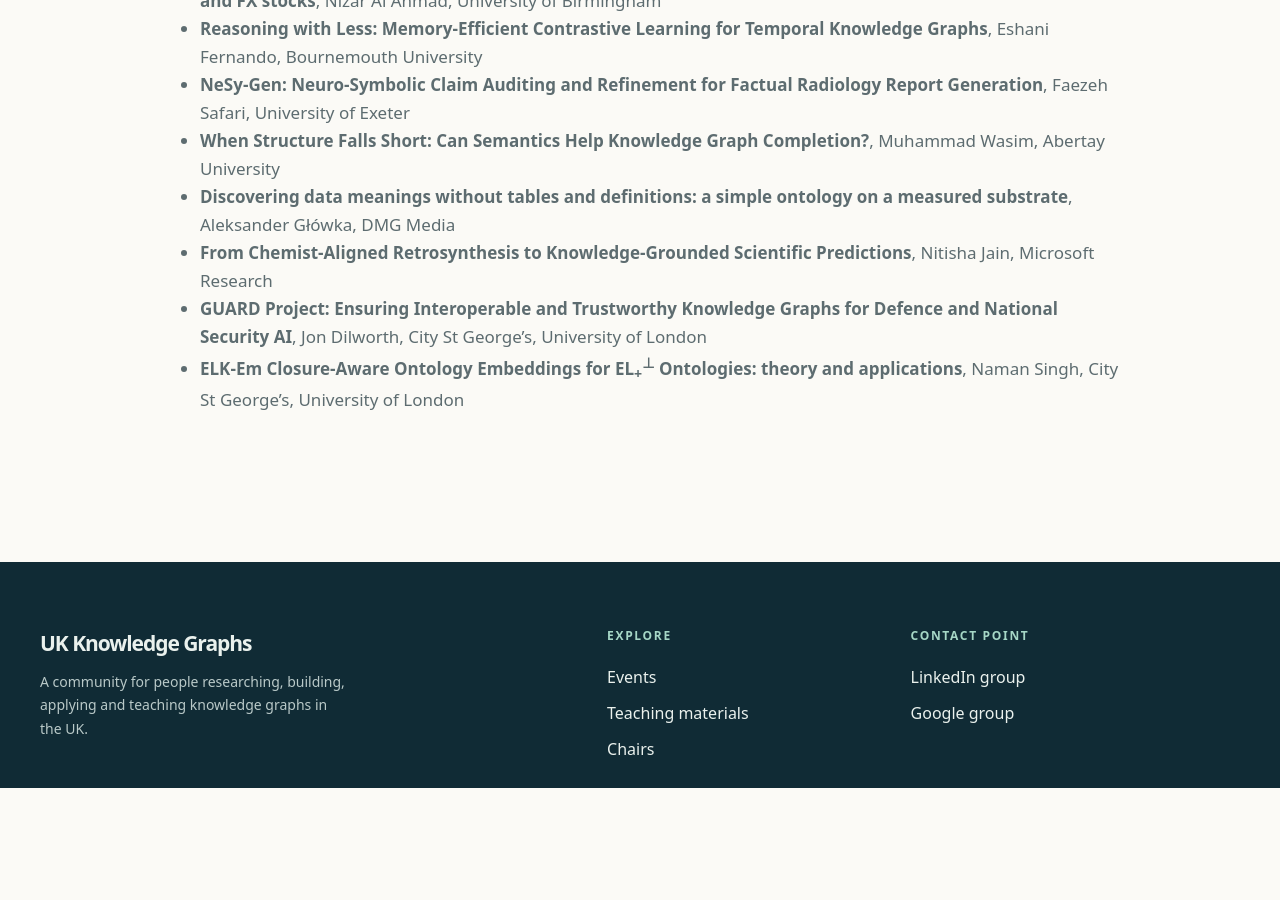
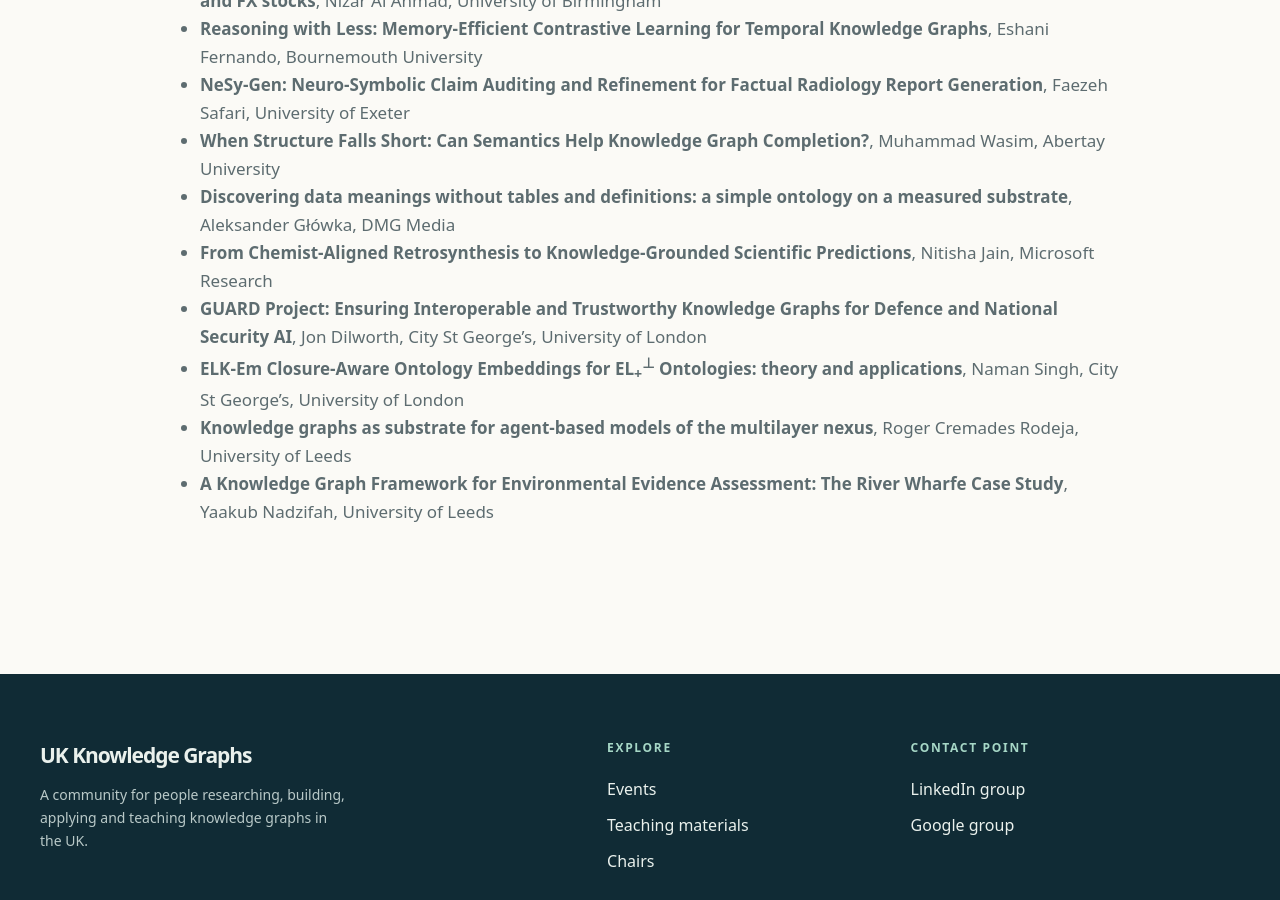
Before and after one commit to uk-knowledge-graphs/uk-knowledge-graphs.github.io, a Jekyll site: the page built from _events/symposium-2026.md, in a window 1280 px wide and 900 px high, scrolled down 3530 px. Built offline with Jekyll 4.4.1, drawn with Linux system fonts in a browser that asks for light colours; before the commit the page ends 4318 px from its top, so only the background shows below that.

Commit message:
Update symposium-2026.md

```diff
--- a/_events/symposium-2026.md
+++ b/_events/symposium-2026.md
@@ -101,3 +101,5 @@ Knowledge graphs are often considered the end product of a costly transformation
 - **From Chemist-Aligned Retrosynthesis to Knowledge-Grounded Scientific Predictions**, Nitisha Jain, Microsoft Research
 - **GUARD Project: Ensuring Interoperable and Trustworthy Knowledge Graphs for Defence and National Security AI**, Jon Dilworth, City St George's, University of London
 - **ELK-Em Closure-Aware Ontology Embeddings for EL<sub>+</sub><sup>⊥</sup> Ontologies: theory and applications**, Naman Singh, City St George's, University of London
+- **Knowledge graphs as substrate for agent-based models of the multilayer nexus**, Roger Cremades Rodeja, University of Leeds
+- **A Knowledge Graph Framework for Environmental Evidence Assessment: The River Wharfe Case Study**, Yaakub Nadzifah, University of Leeds
```
